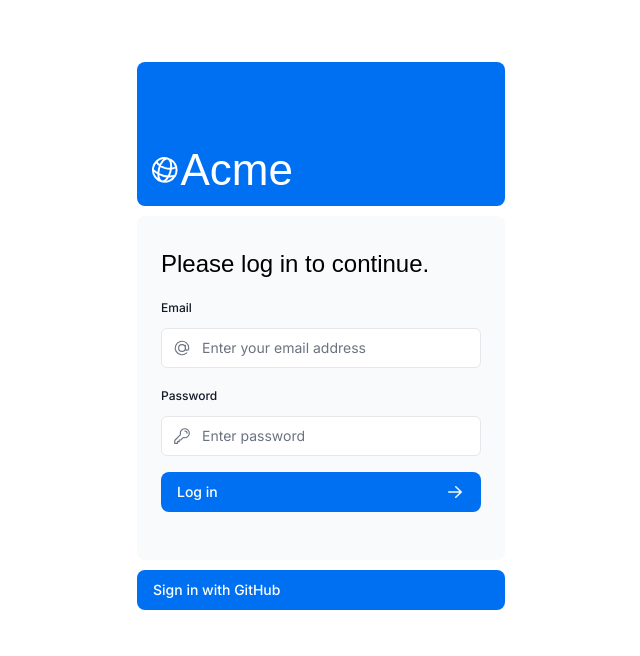
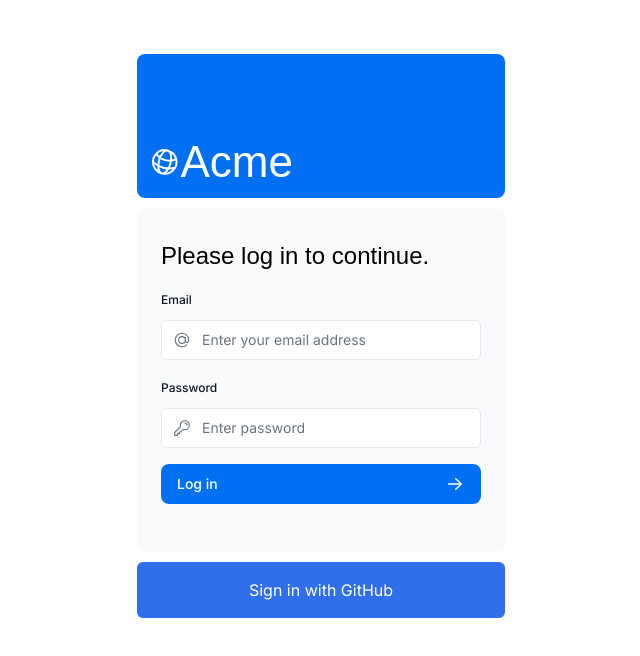
Before and after one commit to nguyenminhtriec/newdashboard, a Next.js app: page /login in a window 1280 px wide. Shown: the top 656 px of the page, without its empty margins (319-959 px from the left). Built offline with nearby package versions, Linux system fonts and the light colour scheme; no server answers; a web font is replaced by a local one.

Commit message:
NMT, 2025-4-26, T22:38

```diff
--- /dev/null
+++ b/app/api/auth/[...nextauth]/route.ts
@@ -0,0 +1,4 @@
+
+import {handlers} from '@/auth'
+
+export const {GET, POST} = handlers;
--- a/app/lib/actions.ts
+++ b/app/lib/actions.ts
@@ -134,14 +134,9 @@
   }
 }
 
+// This server action is to use with Mars photos section
 export type MarsPhoto = {id: number, img_src: string};
-
 export async function fetchPhotos(earth_date: string | undefined, api_key="DEMO_KEY") {
-
-  // const params = {
-  //   earth_date: earth_date,
-  //   api_key: api_key,
-  // };
 
   const params = new URLSearchParams();
   if (earth_date)  params.set("earth_date", earth_date);
@@ -149,14 +144,14 @@
 
 
   const pathname = 'https://api.nasa.gov/mars-photos/api/v1/rovers/curiosity/photos?';
-  const queryUrl = pathname + params.toString();   //`${pathname}earth_date=${params.earth_date}&api_key=${params.api_key}`;
+  const queryUrl = pathname + params.toString();
   console.log(queryUrl);
   const res = await fetch(queryUrl, {cache: 'force-cache'});
 
   if (!res.ok)
     return undefined;
   const data = await res.json();
-  const photos: MarsPhoto[] = await data.photos;
+  const photos: MarsPhoto[] = data.photos;
 
   return photos;
 }
--- a/app/login/page.tsx
+++ b/app/login/page.tsx
@@ -2,7 +2,7 @@
 import AcmeLogo from '@/app/ui/acme-logo';
 import LoginForm from '@/app/ui/login-form';
 import { Suspense } from 'react';
-import { GitHubLogInButton } from '@/app/ui/login-form';
+import { GitHubLogIn } from '@/app/ui/github-login';
 
 
 export default function LoginPage() {
@@ -16,7 +16,7 @@
         </div>
         <Suspense>
           <LoginForm />
-          <GitHubLogInButton />
+          <GitHubLogIn />
         </Suspense>
       </div>
     </main>
--- /dev/null
+++ b/app/ui/github-login.tsx
@@ -0,0 +1,14 @@
+import { signIn } from "@/auth";
+
+async function githubSignInAction() {
+    'use server';
+    await signIn("github");
+}
+
+export function GitHubLogIn() {
+    return (
+      <form action={githubSignInAction}>
+        <button className='w-full p-4 text-white bg-blue-600 rounded-md' type="submit">Sign in with GitHub</button>
+      </form>
+    )
+  }
--- a/app/ui/login-form.tsx
+++ b/app/ui/login-form.tsx
@@ -93,8 +93,3 @@
 
   );
 }
-
-
-export function GitHubLogInButton () {
-  return <Button className="mt-4 w-full" onClick={() => signIn('github')}>Sign in with GitHub</Button>
-}
--- a/auth.ts
+++ b/auth.ts
@@ -23,7 +23,7 @@
   }
 }
 
-export const { auth, signIn, signOut } = NextAuth({
+export const { handlers, auth, signIn, signOut } = NextAuth({
   ...authConfig,
   providers: [
     // GitHub OAuth Provider: added by NMT
```
